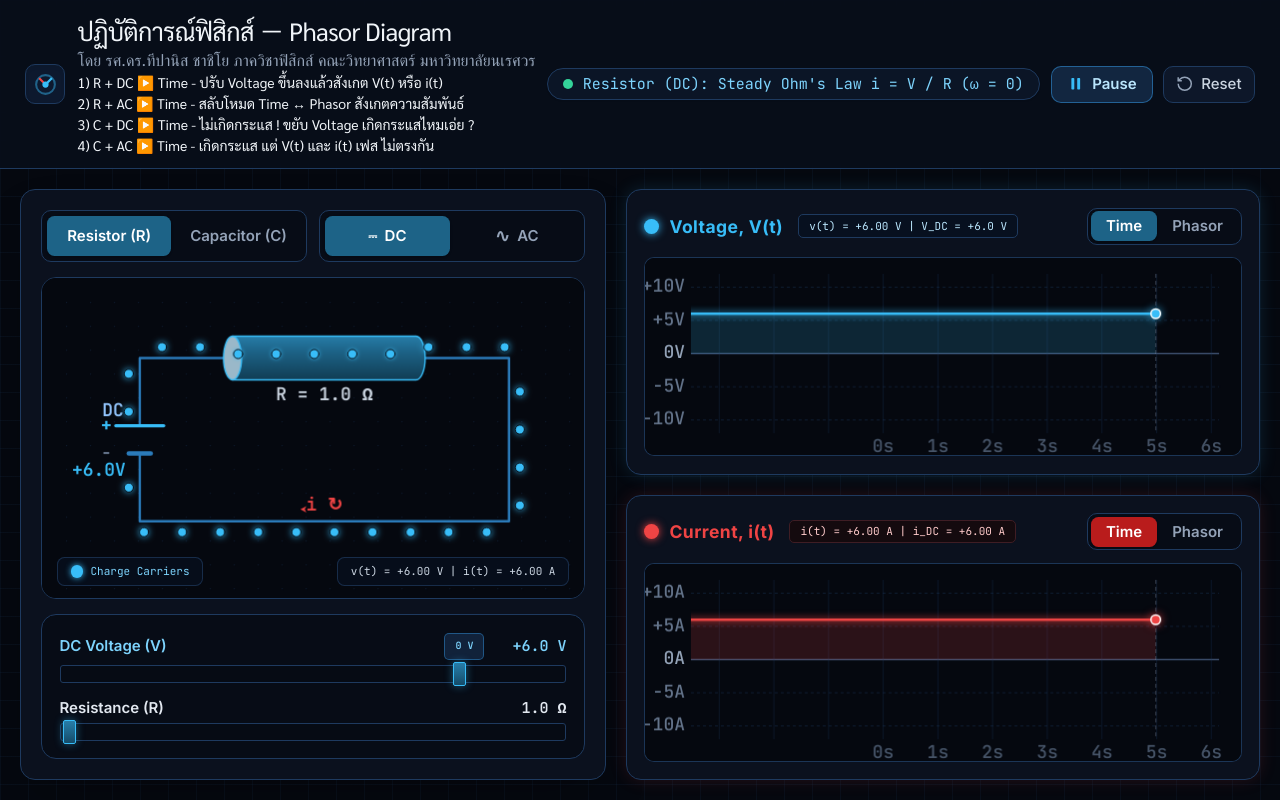
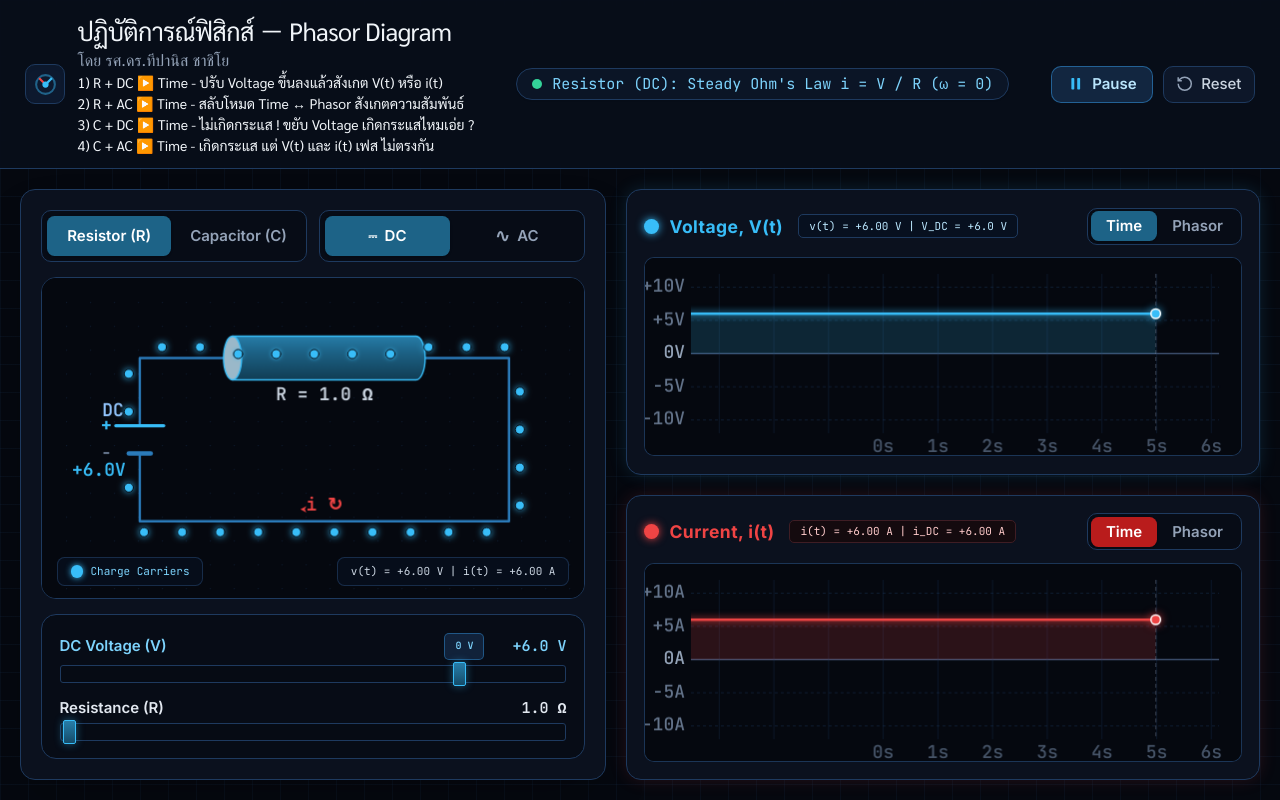
Before and after one commit to teepanis/lecture-notes, a plain HTML site: page lab/phasor_diagram.html in a window 1280 px wide. Drawn offline with nearby package versions, Linux system fonts and the light colour scheme.

Commit message:
Add files via upload

```diff
--- a/lab/phasor_diagram.html
+++ b/lab/phasor_diagram.html
@@ -415,7 +415,7 @@
         </h1>
 
         <p class="text-[16px] text-slate-400 hidden sm:block">
-          โดย รศ.ดร.ทีปานิส ชาชิโย ภาควิชาฟิสิกส์ คณะวิทยาศาสตร์ มหาวิทยาลัยนเรศวร
+          โดย รศ.ดร.ทีปานิส ชาชิโย
         </p>
         <ul style="font-family: 'Sarabun', 'Leelawadee UI', 'Thonburi', sans-serif;" class="font-mono text-[14px] text-slate-100 hidden sm:block">
         <li>1) R + DC ▶️ Time - ปรับ Voltage ขึ้นลงแล้วสังเกต V(t) หรือ i(t)</li>
```
